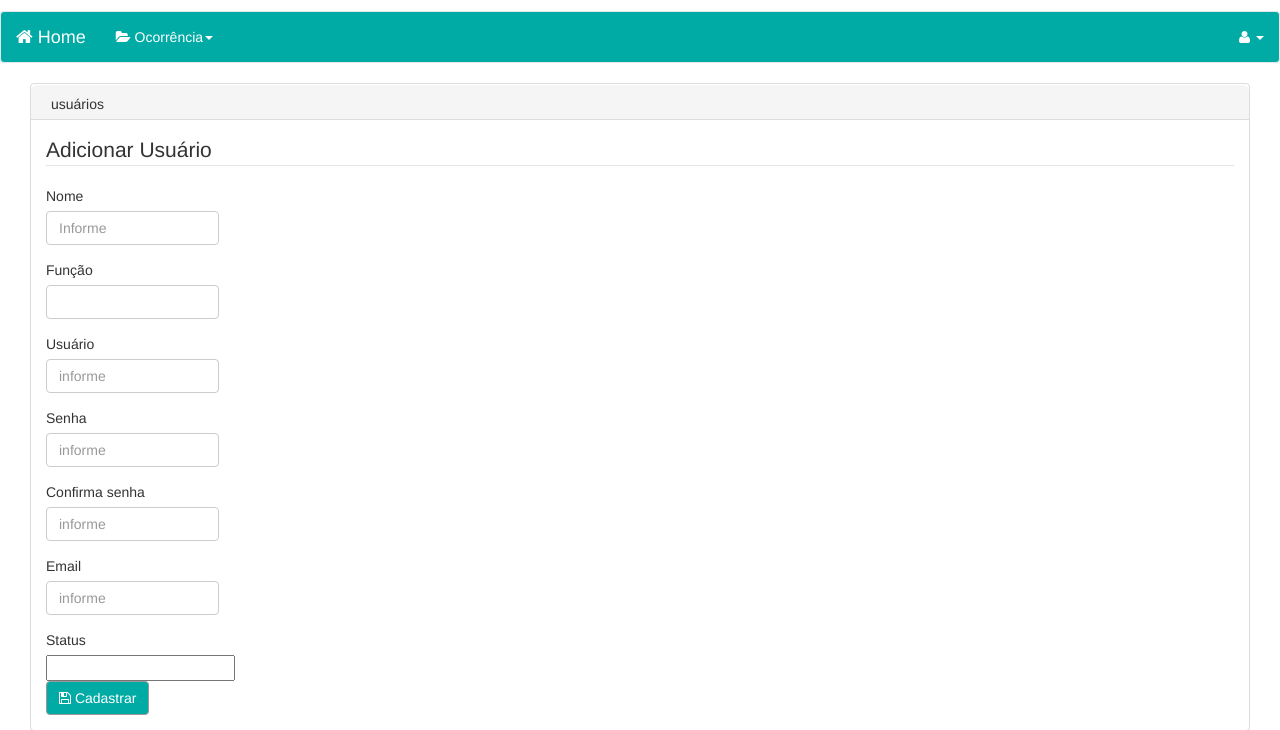
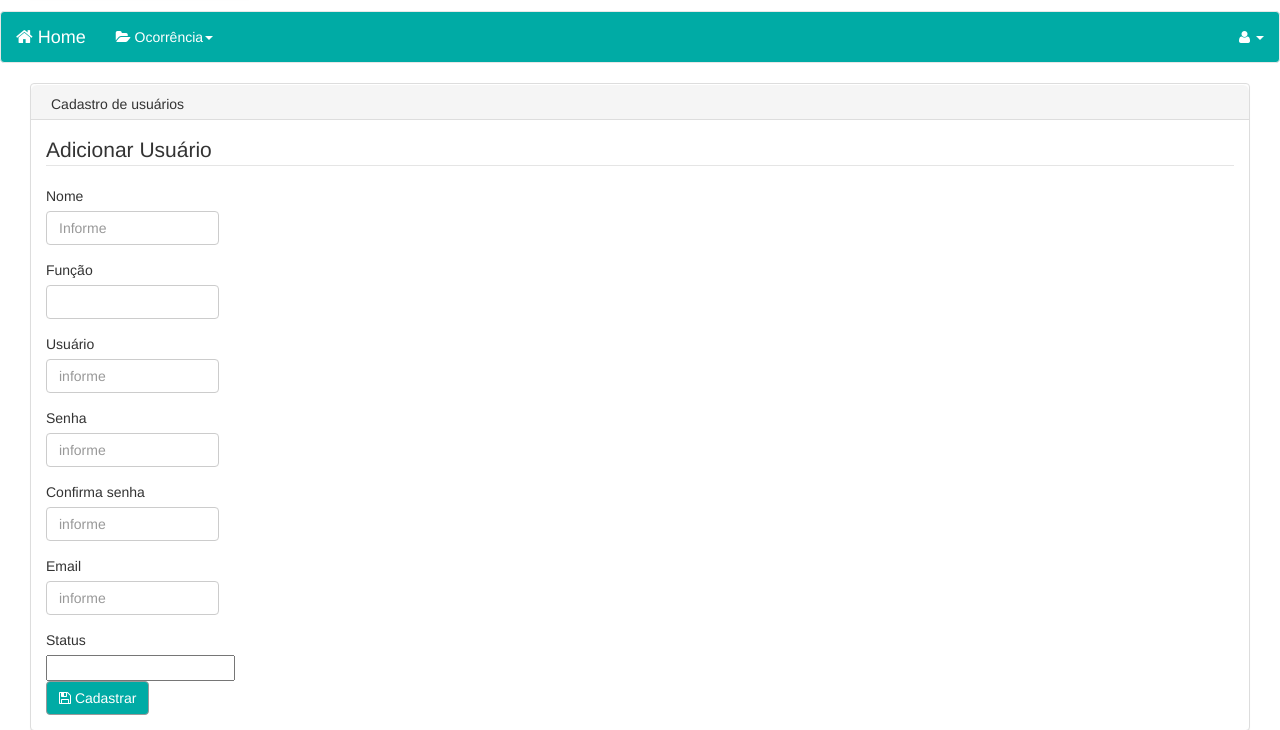
Before and after one commit to Jllima/SISDEC, a CakePHP app: the page made by app/View/Users/add.ctp in a window 1280 px wide. Shown: the part 142-872 px from the top of the page. Run offline with PHP 8.4 and a stand-in for CakePHP, Linux system fonts and the light colour scheme; the template is opened without the code that fills it, so the values that code supplies are empty; form fields are guessed from the names that the template uses; some libraries are stand-ins or nearby versions.

Commit message:
teste de commit em equipe

```diff
--- a/app/View/Users/add.ctp
+++ b/app/View/Users/add.ctp
@@ -1,5 +1,5 @@
 
-<div class="panel-heading">usuários</div>
+<div class="panel-heading">Cadastro de usuários</div>
 <div class="panel-body">
 
 
```
